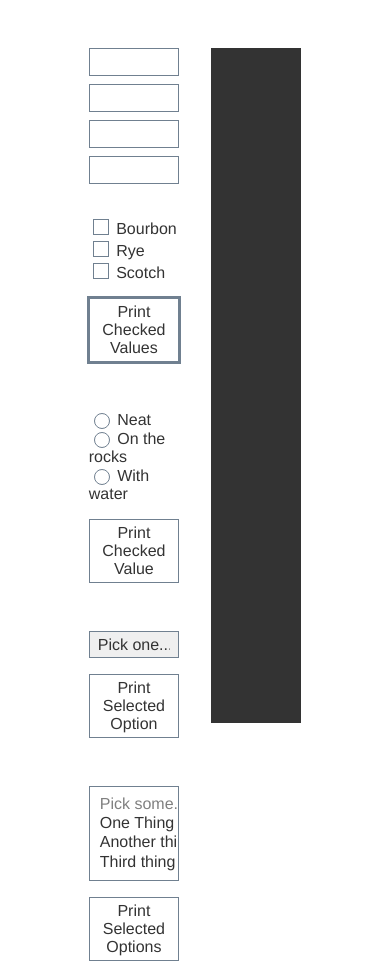
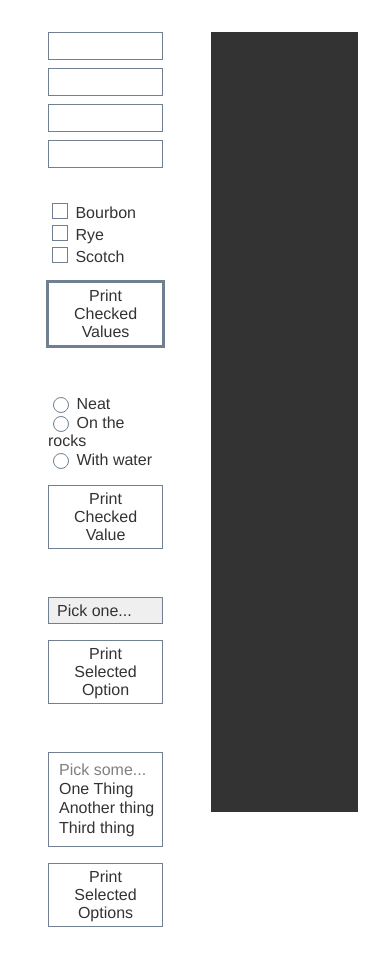
Before and after one commit to bttmly/controls-vanilla, a plain HTML site: page index.html in a window 390 px wide. Both pictures are taken after a click on the button "Print Checked Values". After the commit the page ends 943 px from the top, so only its background shows below. Drawn offline with Linux system fonts and the light colour scheme.

Commit message:
Better abstractions. Factory fn calls everything else

```diff
--- a/index.html
+++ b/index.html
@@ -101,16 +101,16 @@
 
 
     .wrapper {
-      width: 75%;
       margin: 0 auto;
-      display: flex;
       max-height: 100%;
+      position: relative;
     }
 
     .wrapper > div {
-      padding: 1rem;
-      flex: 1;
-      max-height: 100%;
+      width: -webkit-calc(50% - 2rem);
+      width: calc(50% - 1rem);
+      padding-left: 1rem;
+      padding-right: 1rem;
     }
 
     .input-pane input[type="text"] {
@@ -144,13 +144,19 @@
       font-family: "Inconsolata", "Monaco", monospace;
     }
 
+    .console-pane {
+      position: fixed;
+      top: 2rem;
+      width: 50%;
+      right: 1rem;
+      height: 100%;
+    }
+
     #console-output {
       color: springgreen;
       background: #333;
-/*      max-height: 50vh;
-      height: 50vh;*/
-      height: 80vh;
-      max-height: 80vh;
+      height: -webkit-calc(100% - 4rem);
+      height: calc(100% - 4rem);
       overflow-y: scroll;
     }
 
@@ -239,9 +245,10 @@
   <script>
     (function(){
 
-      InputMaker = window.InputMaker
+      var InputFactory = InputClasses.InputFactory
 
-      window.Log = {}
+
+      Log = {}
       Log.el = document.querySelectorAll( "#console-output" )[0]
       Log.erase = function() {
         this.el.innerHTML = "";
@@ -253,25 +260,22 @@
         this.el.scrollTop = this.el.scrollHeight
         return this;
       }
-      Log.cleanup = function() {
-
-      }
 
 
-      var input1 = new InputMaker( "#input1" )
-      var checkboxes = new InputGroup( "[name='checkbox']" );
+      var input1 = InputFactory( "#input1" )
+      var checkboxes = InputFactory( "[name='checkbox']" );
       var checkButton = document.querySelector( "#checkbox-group-button" )
-      var radios = new InputGroup( "[name='radio']" );
+      var radios = InputFactory( "[name='radio']" );
       var radioButton = document.querySelector( "#radio-group-button" )
 
-      var singleSelect = new InputMaker( "#single-select" );
+      var singleSelect = InputFactory( "#single-select" );
       var singleSelectButton = document.querySelector( "#single-select-button" )
 
-      var multiSelect = new InputMaker( "#multi-select" );
+      var multiSelect = InputFactory( "#multi-select" );
       var multiSelectButton = document.querySelector( "#multi-select-button" )
 
       input1.addEventListener("change", function( event ) {
-        Log.print( this.value );
+        Log.print( this.el.value );
       });
 
       checkButton.addEventListener("click", function( event ) {
--- a/input-classes.js
+++ b/input-classes.js
@@ -1,16 +1,17 @@
 // Generated by CoffeeScript 1.7.1
 (function() {
-  var CheckableComponent, InputBase, InputComponent, InputGroup, InputMaker, SelectComponent,
-    __hasProp = {}.hasOwnProperty,
+  var __hasProp = {}.hasOwnProperty,
     __extends = function(child, parent) { for (var key in parent) { if (__hasProp.call(parent, key)) child[key] = parent[key]; } function ctor() { this.constructor = child; } ctor.prototype = parent.prototype; child.prototype = new ctor(); child.__super__ = parent.prototype; return child; };
 
-  InputBase = (function() {
-    function InputBase(el) {
+  (function(root) {
+    var Base, CheckableComponent, InputComponent, InputFactory, InputGroup, SelectComponent;
+    Base = (function() {
+      function Base(el) {
         this.el = el;
         return this;
       }
 
-    InputBase.prototype.value = function() {
+      Base.prototype.value = function() {
         if (arguments.length) {
           return this._setValue(arguments);
         } else {
@@ -22,36 +23,50 @@
         }
       };
 
-    InputBase.prototype.values = function() {
+      Base.prototype.values = function() {
         return this.value(arguments);
       };
 
-    InputBase.prototype.validate = function() {
+      Base.prototype.validate = function() {
         return true;
       };
 
-    InputBase.prototype.isFocused = function() {
+      Base.prototype.isFocused = function() {
         return document.activeElement === this.el;
       };
 
-    InputBase.prototype._hasValue = function() {
+      Base.prototype._hasValue = function() {
         return !!this.el.value;
       };
 
-    InputBase.prototype._setValue = function(value) {
+      Base.prototype._setValue = function(value) {
         return (this.el.value = value);
       };
 
-    return InputBase;
+      Base.prototype.addEventListener = function(type, listener, useCapture) {
+        if (useCapture == null) {
+          useCapture = false;
+        }
+        listener = listener.bind(this);
+        this.el.addEventListener(type, listener, useCapture);
+        return listener;
+      };
+
+      Base.prototype.removeEventListener = function(type, listener, useCapture) {
+        if (useCapture == null) {
+          useCapture = false;
+        }
+        this.el.removeEventListener(type, listener, useCapture);
+        return listener;
+      };
+
+      Base.prototype.dispatchEvent = function(event) {
+        return this.el.dispatchEvent(event);
+      };
+
+      return Base;
 
     })();
-
-  ["addEventListener", "dispatchEvent", "removeEventListener"].forEach(function(method) {
-    return InputBase.prototype[method] = function() {
-      return EventTarget.prototype[method].apply(this.el, arguments);
-    };
-  });
-
     InputComponent = (function(_super) {
       __extends(InputComponent, _super);
 
@@ -61,8 +76,7 @@
 
       return InputComponent;
 
-  })(InputBase);
-
+    })(Base);
     CheckableComponent = (function(_super) {
       __extends(CheckableComponent, _super);
 
@@ -92,8 +106,7 @@
 
       return CheckableComponent;
 
-  })(InputBase);
-
+    })(Base);
     SelectComponent = (function(_super) {
       __extends(SelectComponent, _super);
 
@@ -125,16 +138,19 @@
 
       return SelectComponent;
 
-  })(InputBase);
-
-  window.InputGroup = InputGroup = (function() {
+    })(Base);
+    InputGroup = (function() {
       function InputGroup(selector) {
         var i, node, nodeList, _i, _len;
+        if (selector instanceof NodeList) {
+          nodeList = selector;
+        } else {
           nodeList = document.querySelectorAll(selector);
+        }
         this.inputs = [];
         for (i = _i = 0, _len = nodeList.length; _i < _len; i = ++_i) {
           node = nodeList[i];
-        this.inputs.push(InputMaker(nodeList.item(i)));
+          this.inputs.push(InputFactory(nodeList.item(i)));
         }
         return this;
       }
@@ -154,16 +170,14 @@
       };
 
       InputGroup.prototype.values = function() {
-      return this.value();
+        return this.value(arguments);
       };
 
       return InputGroup;
 
     })();
-
-  window.InputMaker = InputMaker = (function() {
-    var classMatcher;
-
+    InputFactory = function(el) {
+      var classMatcher, constructor;
       classMatcher = {
         input: {
           radio: CheckableComponent,
@@ -171,11 +185,14 @@
         },
         select: SelectComponent
       };
-
-    function InputMaker(el) {
-      var constructor;
       if (typeof el === "string") {
-        el = document.querySelector(el);
+        el = document.querySelectorAll(el);
+      }
+      if (el.length > 1) {
+        return new InputGroup(el);
+      } else {
+        if (el.item) {
+          el = el.item(0);
         }
         switch (el.tagName.toLowerCase()) {
           case "input" || "textarea":
@@ -185,13 +202,25 @@
             constructor = classMatcher.select;
             return new constructor(el);
           default:
-          console.warn("Invalid element passed to InputMaker");
+            console.warn("Invalid element passed to InputFactory");
             return false;
         }
       }
-
-    return InputMaker;
-
-  })();
+    };
+    return root.InputClasses = {
+      Base: Base,
+      InputComponent: InputComponent,
+      SelectComponent: SelectComponent,
+      CheckableComponent: CheckableComponent,
+      InputGroup: InputGroup,
+      InputFactory: InputFactory
+    };
+  })((function() {
+    if (typeof exports !== "undefined") {
+      return exports;
+    } else {
+      return window;
+    }
+  })());
 
 }).call(this);
```
Also changed, not shown: input-classes.coffee (+112 -83 lines). Lines whose indentation alone changed are shown as unchanged.
